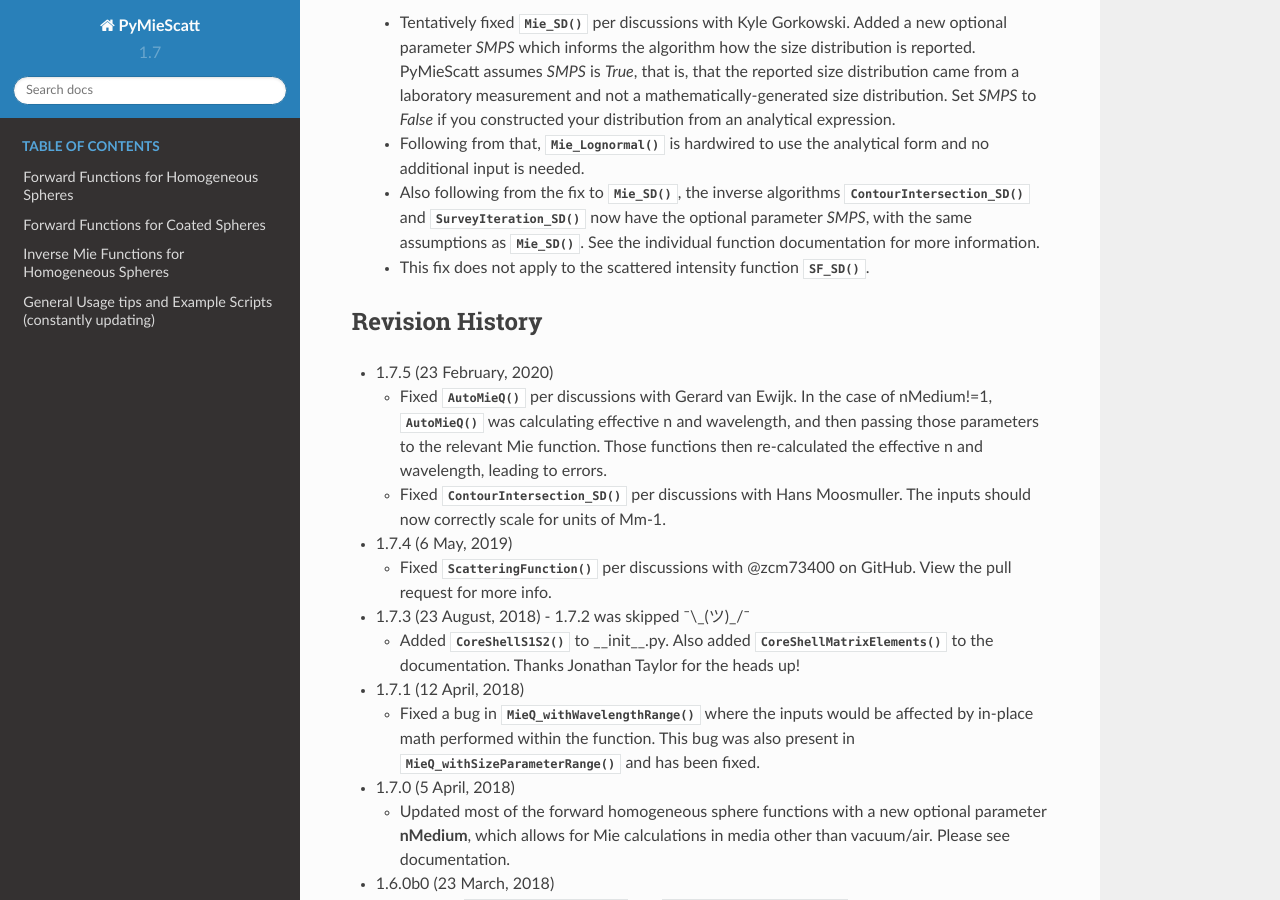
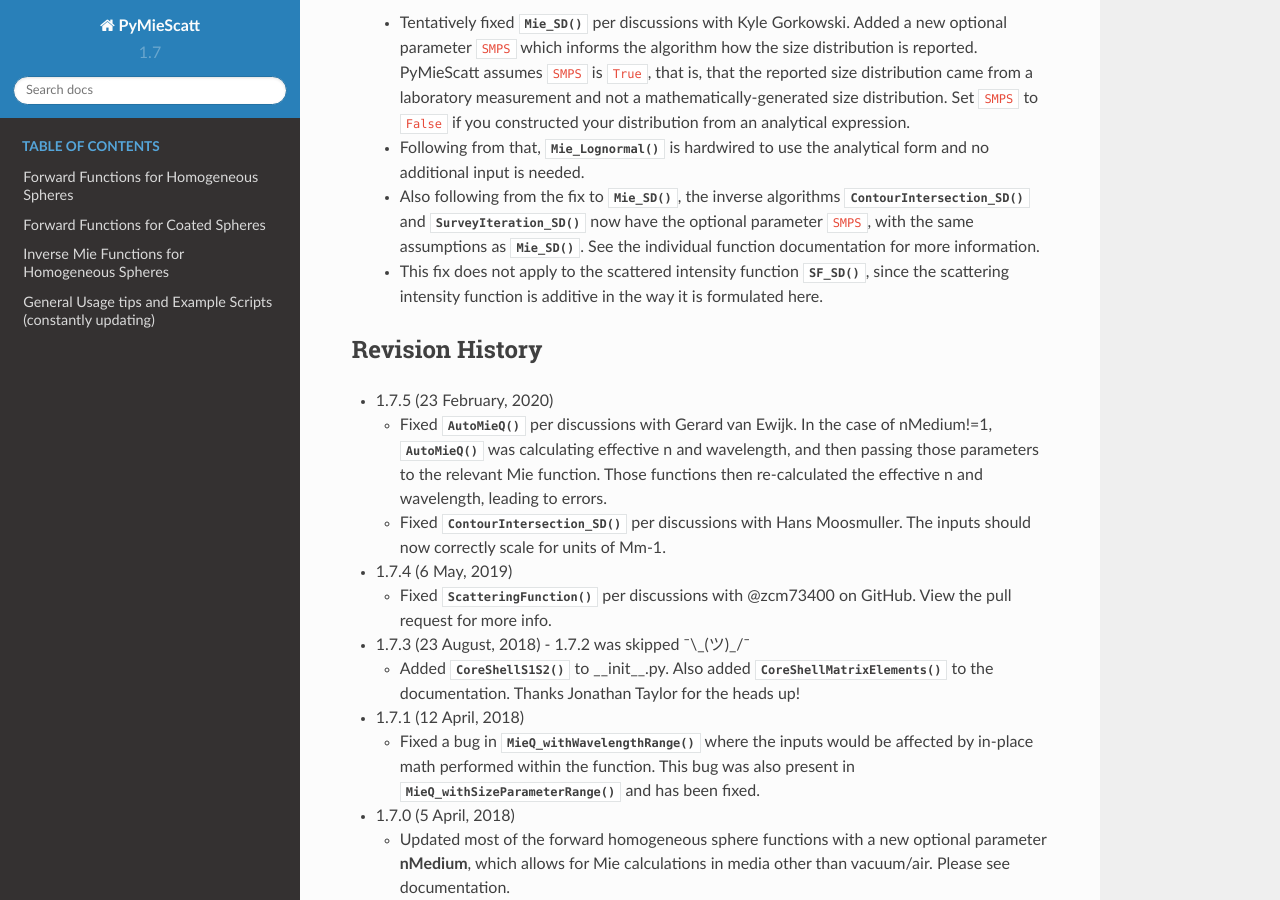
Before and after one commit to bsumlin/PyMieScatt, a Sphinx documentation site: the page built from docs/index.rst, in a window 1280 px wide and 900 px high, scrolled down 911 px. Built offline with Sphinx 7.4.7 and the Read the Docs theme 2.0.0, drawn with Linux system fonts in a browser that asks for light colours; formulas are drawn with MathJax 3; pages that are not in the unit, such as notebooks, are missing from menus.

Commit message:
updated docs and compiled source
Just a lil' doc update

```diff
--- a/docs/forward.rst
+++ b/docs/forward.rst
@@ -364,7 +364,7 @@ The bulk asymmetry parameter *G* is calculated by:
 
 		:math:`${\displaystyle G=\frac{\int g(d_p)\beta_{sca}(d_p)dd_p}{\int \beta_{sca}(d_p)dd_p}}$`
 
-There is an important distinction in how the size distribution is reported from an instrument vs. the way it is computed analytically. From a laboratory instruments such as an SMPS, total N is the sum of the concentrations in each bin. When computed analytically, total N is the integral area. This can cause issues when dealing with laboratory data, and so a new parameter `SMPS` is introduced as of version 1.8.0. `SMPS` is assumed `True`, that is, PyMieScatt assumes laboratory measurements by default. Set this parameter to `False` when dealing with theoretical data from analytical distribution functions.
+There is an important distinction in how the size distribution is reported from an instrument vs. the way it is computed analytically. From a laboratory instruments such as an SMPS, total N is the sum of the concentrations in each bin. When computed analytically, total N is the integral area. This can cause issues when dealing with laboratory data, and so a new parameter ``SMPS`` is introduced as of version 1.8.0. ``SMPS`` is assumed ``True``, that is, PyMieScatt assumes laboratory measurements by default. Set this parameter to ``False`` when dealing with theoretical data from analytical distribution functions.
 
 .. py:Function:: Mie_SD(m, wavelength, sizeDistributionDiameterBins, sizeDistribution[, nMedium=1.0, SMPS=True, asDict=False])
 
--- a/docs/index.rst
+++ b/docs/index.rst
@@ -31,10 +31,10 @@ or from `GitHub <https://github.com/bsumlin/PyMieScatt>`_. Clone the repository
 Revision Notes - version 1.8.0 (29 December, 2020)
 ------------------------------------------------------------------------------
 
-  - Tentatively fixed :py:func:`Mie_SD` per discussions with Kyle Gorkowski. Added a new optional parameter `SMPS` which informs the algorithm how the size distribution is reported. PyMieScatt assumes `SMPS` is `True`, that is, that the reported size distribution came from a laboratory measurement and not a mathematically-generated size distribution. Set `SMPS` to `False` if you constructed your distribution from an analytical expression.
+  - Tentatively fixed :py:func:`Mie_SD` per discussions with Kyle Gorkowski. Added a new optional parameter ``SMPS`` which informs the algorithm how the size distribution is reported. PyMieScatt assumes ``SMPS`` is ``True``, that is, that the reported size distribution came from a laboratory measurement and not a mathematically-generated size distribution. Set ``SMPS`` to ``False`` if you constructed your distribution from an analytical expression.
   - Following from that, :py:func:`Mie_Lognormal` is hardwired to use the analytical form and no additional input is needed.
-  - Also following from the fix to :py:func:`Mie_SD`, the inverse algorithms :py:func:`ContourIntersection_SD` and :py:func:`SurveyIteration_SD` now have the optional parameter `SMPS`, with the same assumptions as :py:func:`Mie_SD`. See the individual function documentation for more information.
-  - This fix does not apply to the scattered intensity function :py:func:`SF_SD`.
+  - Also following from the fix to :py:func:`Mie_SD`, the inverse algorithms :py:func:`ContourIntersection_SD` and :py:func:`SurveyIteration_SD` now have the optional parameter ``SMPS``, with the same assumptions as :py:func:`Mie_SD`. See the individual function documentation for more information.
+  - This fix does not apply to the scattered intensity function :py:func:`SF_SD`, since the scattering intensity function is additive in the way it is formulated here.
 
 Revision History
 ----------------
```
Also changed, not shown: 11 other files.
